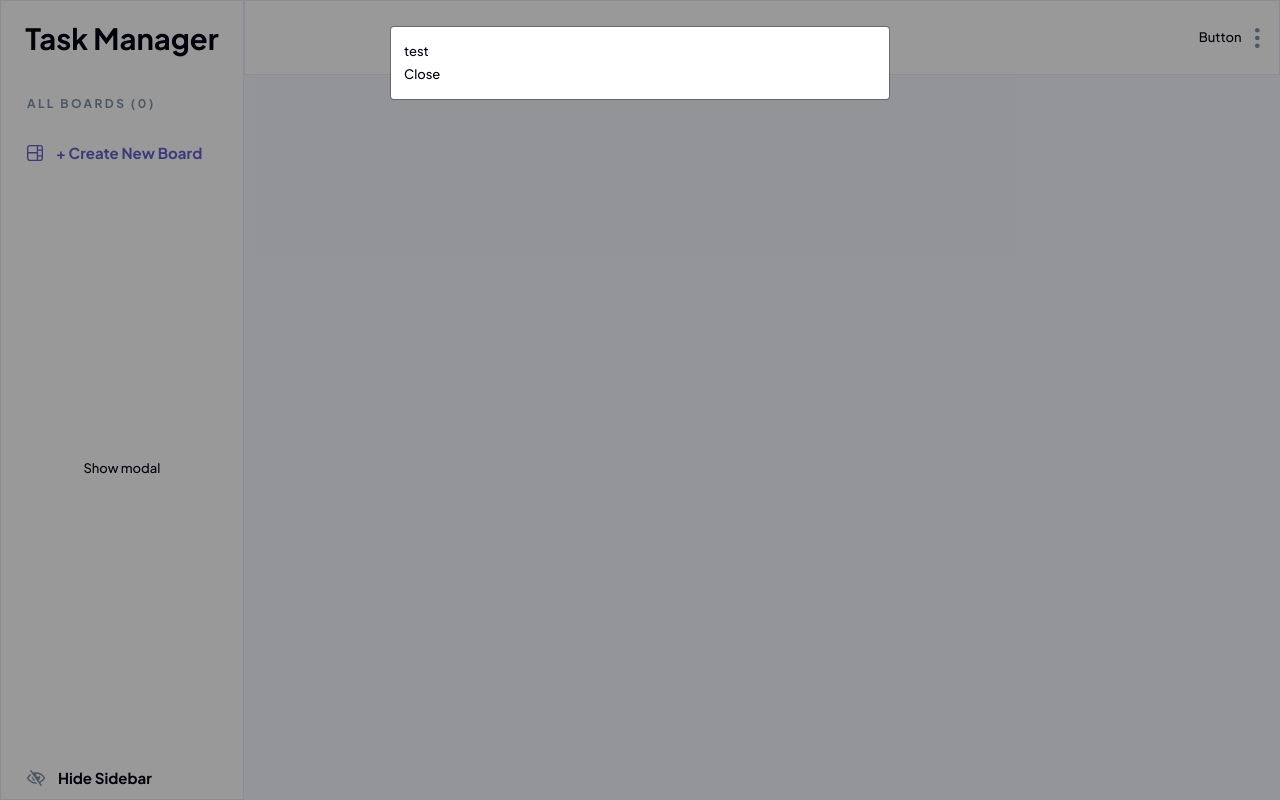
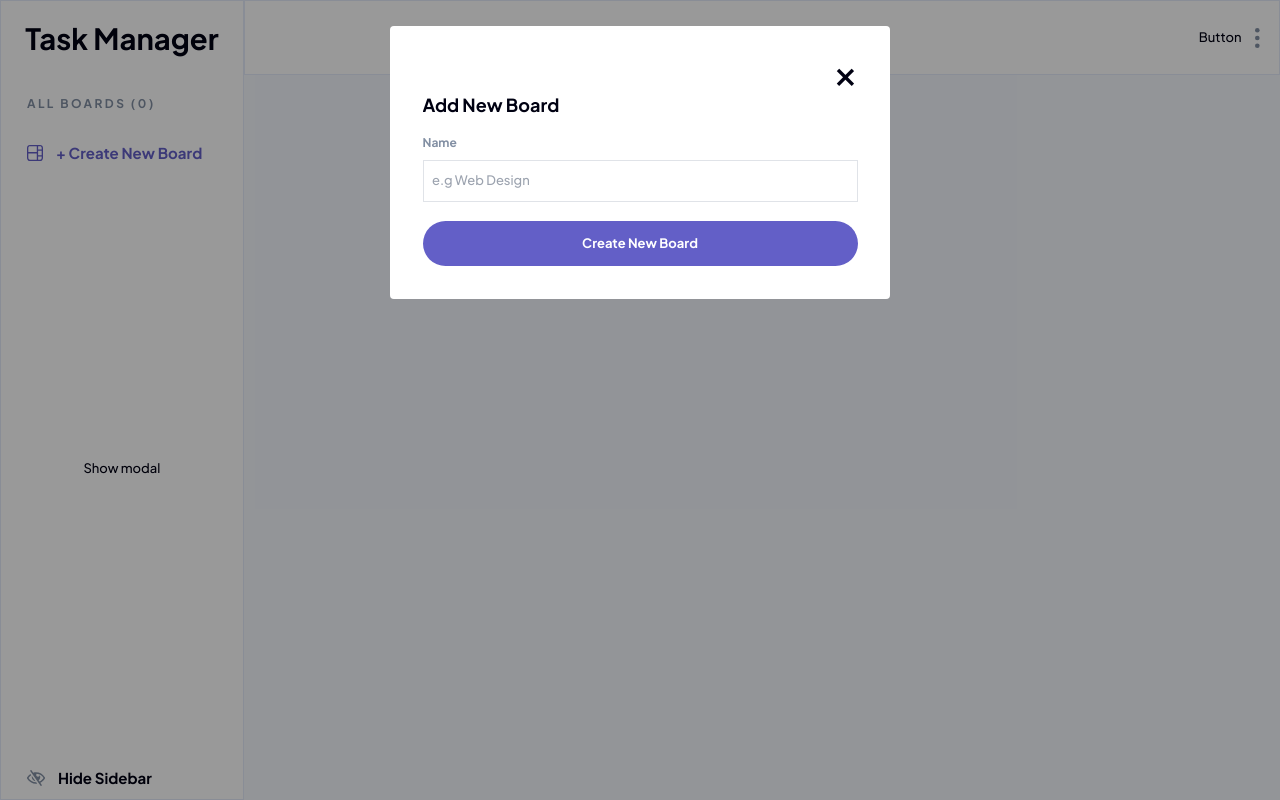
Before and after one commit to marhallab/TaskManager, a Vue app: page / in a window 1280 px wide. Both pictures are taken after a click on the button "Show modal". Built offline with nearby package versions, Linux system fonts and the light colour scheme.

Commit message:
Styling the modal

```diff
--- a/src/components/Modal.vue
+++ b/src/components/Modal.vue
@@ -4,8 +4,10 @@
         <transition name="drop-in">
           <div class="modal__inner" v-show="open">
             <div class="modal__content">
-              <slot />
-              <button type="button" @click="close">Close</button>
+                <div class="text-right">
+                    <span class="cursor-pointer select-none" @click="close()" style="font-size: 3rem; height: auto; margin-top:-10rem;">&times;</span>
+                </div>
+                <div><slot /></div>
             </div>
           </div>
         </transition>
@@ -29,7 +31,7 @@
         emit('close')
     }
 
-    const handleKeyup = (event) => {
+    const handleKeyup = (event:any) => {
         if (event.keyCode === 27) {
         close();
         }
@@ -61,10 +63,9 @@
         &__content{
             position: relative;
             background-color: #fff;
-            border: 1px solid rgba(0, 0, 0, 0.3);
             background-clip: padding-box;
             border-radius: 0.3rem;
-            padding: 1rem;
+            padding: 2.5rem;
         }
     }
 
--- a/src/components/Sidebar.vue
+++ b/src/components/Sidebar.vue
@@ -18,15 +18,20 @@
                     <h4 class="ml-4">+ Create New Board</h4>
                 </div>
             </div>
-            <button @click="isOpen = true">Show modal</button>
+            <button @click="isModalOpen = true">Show modal</button>
             <div class="pl-8 my-2 flex items-center cursor-pointer" style="min-height:20px;" @click="isNavBarOpen = !isNavBarOpen">
                 <EyeIcon/>
                 <h4 class="ml-4">Hide Sidebar</h4>
             </div>
         </div>
 
-        <Modal :open="isOpen" @close="isOpen = !isOpen">
-                <p>test</p>
+        <Modal :open="isModalOpen" @close="isModalOpen = false">
+                <h3 class="mb-6">Add New Board</h3>
+                <div class="flex flex-col">
+                    <label for="nameBoard" class="text-bold text-grey mb-3">Name</label>
+                    <input id="nameBoard" type="text" placeholder="e.g Web Design">
+                </div>
+                <button class="button -primary mt-6" type="button" @click="isModalOpen = false">Create New Board</button>
         </Modal>
     </aside>
 </template>
@@ -42,9 +47,9 @@
     import { useTaskManagerStore } from '@/stores/index'
     import { storeToRefs } from 'pinia'
 
-    const taskManager = useTaskManagerStore()
-    const { listBoards, currentBoard, isNavBarOpen } = storeToRefs(taskManager)
+    const taskManager = useTaskManagerStore();
+    const { listBoards, currentBoard, isNavBarOpen } = storeToRefs(taskManager);
 
-    const isOpen = ref(false);
+    const isModalOpen = ref(false);
 
 </script>
--- a/src/static/styles/_buttons.scss
+++ b/src/static/styles/_buttons.scss
@@ -1 +1,30 @@
 //TODO: Create class for all types of button in design system
+@import 'colors', 'functions';
+
+.button {
+    min-width: toRem(255);
+    width: 100%;
+    padding: 0.85rem;
+    border-radius: 2rem;
+    text-align: center;
+    cursor: pointer;
+    font-weight: 700;
+
+    &.-primary {
+        background-color: $purple;
+        color: $white;
+
+        &:hover {
+            background-color: $light-purple;
+        }
+    }
+
+    &.-secondary {
+        background-color: rgba($purple, 0.1);
+        color: $purple;
+
+        &:hover {
+            background-color: rgba($purple, 0.25);
+        }
+    }
+}
--- a/src/static/styles/_colors.scss
+++ b/src/static/styles/_colors.scss
@@ -10,3 +10,8 @@ $very-light-grey: #F4F7FD;
 $white: #FFFFFF;
 $red: #EA5555;
 $light-red: #FF9898;
+
+
+.text-grey {
+    color: $grey;
+}
--- a/src/static/styles/_global.scss
+++ b/src/static/styles/_global.scss
@@ -47,6 +47,11 @@ h5 {
     color: $grey;
 }
 
+input {
+    border: 1px solid rgba(130, 143, 163, 0.25);
+    padding: 0.65rem;
+}
+
 .text-medium {
     font-weight: 500;
     font-size: 13px;
@@ -58,6 +63,14 @@ h5 {
     font-size: 12px;
     line-height: 15px;
 }
+
+.text-bold {
+    font-weight: 700;
+    font-size: 12px;
+    line-height: 15px;
+}
+
+
 
 /** Fonts **/
 
--- a/src/static/styles/main.scss
+++ b/src/static/styles/main.scss
@@ -2,4 +2,4 @@
 @tailwind components;
 @tailwind utilities;
 
-@import 'sidebar', 'functions', 'global', 'board', 'header';
+@import 'sidebar', 'functions', 'global', 'board', 'header', 'buttons';
```
